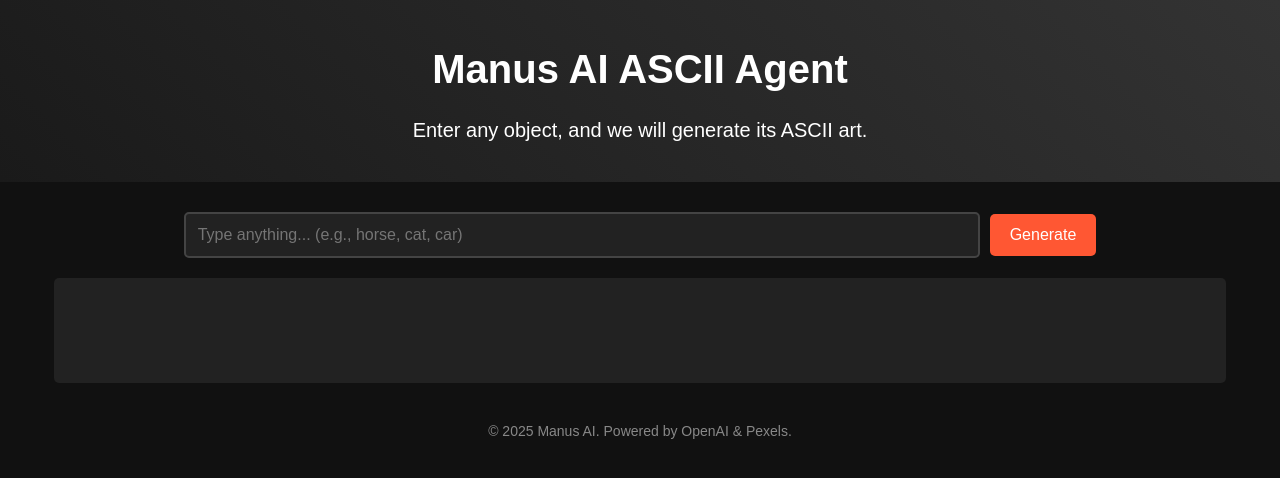
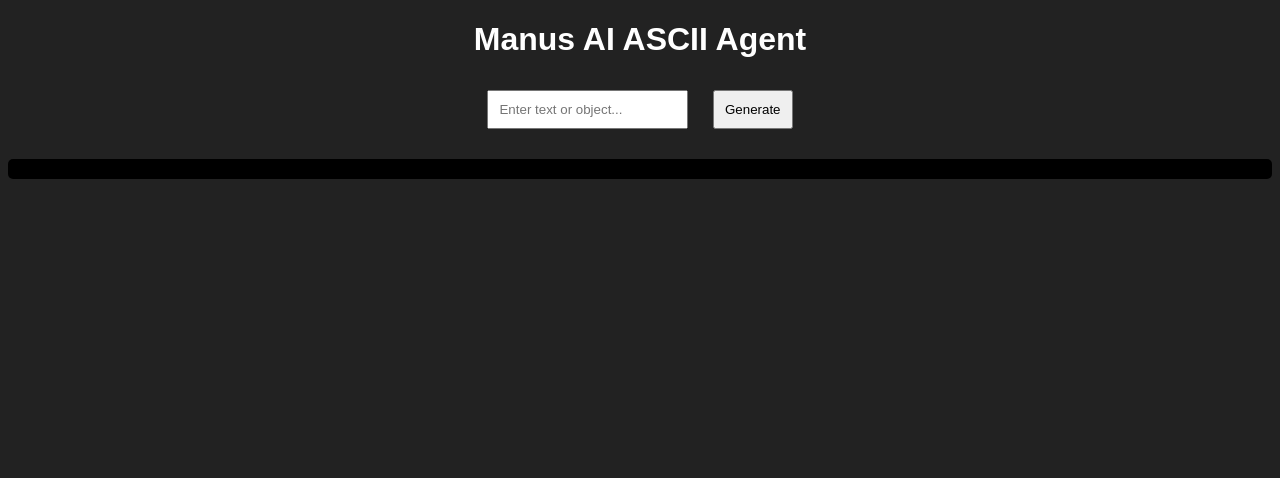
Before and after one commit to AlexSmithai/ai_ascii_agent, a Flask app: page / in a window 1280 px wide. Shown: the top 478 px of the page. Run offline with Flask 3, Linux system fonts and the light colour scheme.

Commit message:
Update index.html

```diff
--- a/templates/index.html
+++ b/templates/index.html
@@ -4,32 +4,32 @@
     <meta charset="UTF-8">
     <meta name="viewport" content="width=device-width, initial-scale=1.0">
     <title>Manus AI ASCII Agent</title>
-    <link rel="stylesheet" href="{{ url_for('static', filename='styles.css') }}">
+    <style>
+        body { font-family: Arial, sans-serif; background-color: #222; color: white; text-align: center; }
+        #ascii-container { white-space: pre-wrap; font-family: monospace; margin: 20px auto; padding: 10px; background-color: #000; border-radius: 5px; }
+        input, button { padding: 10px; margin: 10px; }
+        button { cursor: pointer; }
+    </style>
 </head>
 <body>
+    <h1>Manus AI ASCII Agent</h1>
+    <input type="text" id="user-input" placeholder="Enter text or object...">
+    <button onclick="generateASCII()">Generate</button>
+    <pre id="ascii-container"></pre>
 
-    <header>
-        <h1>Manus AI ASCII Agent</h1>
-        <p>Enter any object, and we will generate its ASCII art.</p>
-    </header>
-
-    <main>
-        <div class="container">
-            <input type="text" id="query" placeholder="Type anything... (e.g., horse, cat, car)">
-            <button id="generate">Generate</button>
-        </div>
-
-        <div id="ascii-container">
-            <pre id="ascii-art"></pre>
-        </div>
-
-        <div id="loading">Generating ASCII art...</div>
-    </main>
-
-    <footer>
-        <p>© 2025 Manus AI. Powered by OpenAI & Pexels.</p>
-    </footer>
-
-    <script src="{{ url_for('static', filename='script.js') }}"></script>
+    <script>
+        function generateASCII() {
+            const input = document.getElementById("user-input").value;
+            fetch("/generate", {
+                method: "POST",
+                headers: { "Content-Type": "application/json" },
+                body: JSON.stringify({ input })
+            })
+            .then(response => response.json())
+            .then(data => {
+                document.getElementById("ascii-container").innerText = data.ascii_art || "Error generating ASCII";
+            });
+        }
+    </script>
 </body>
 </html>
```
